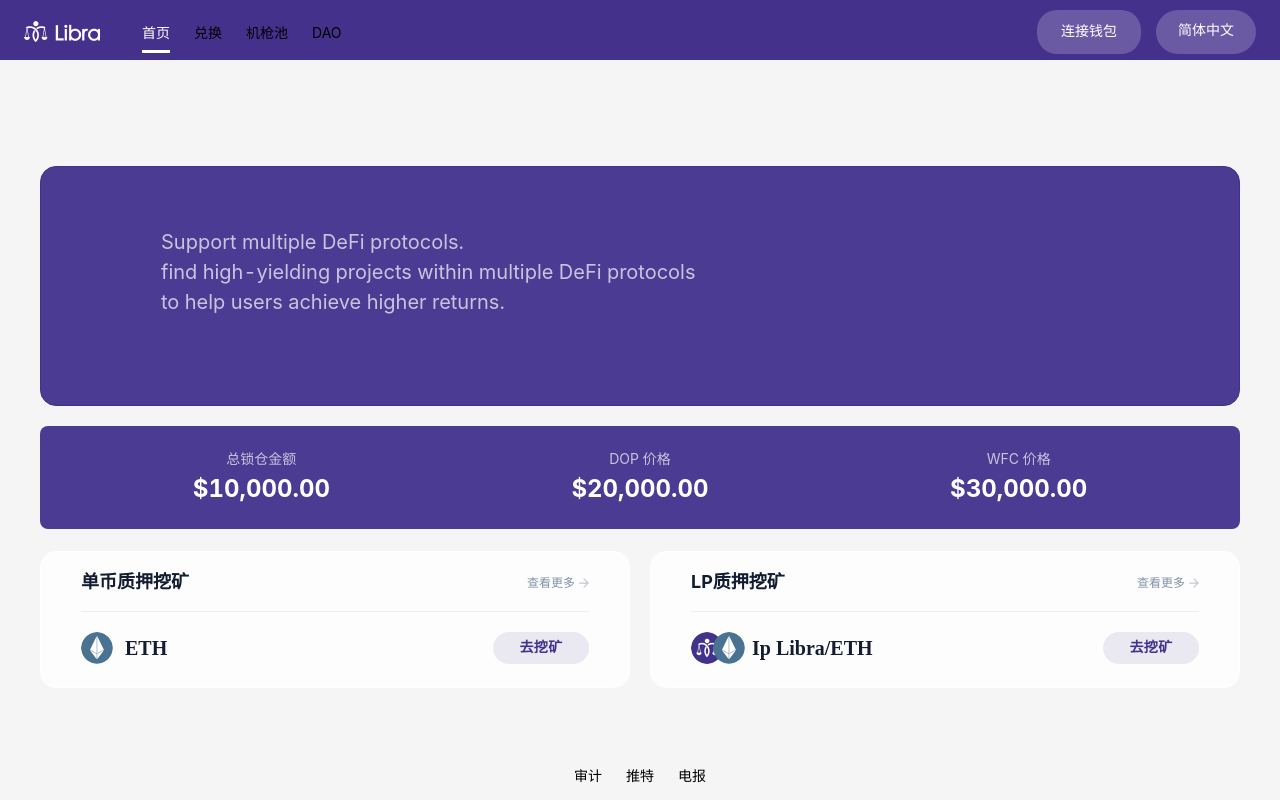
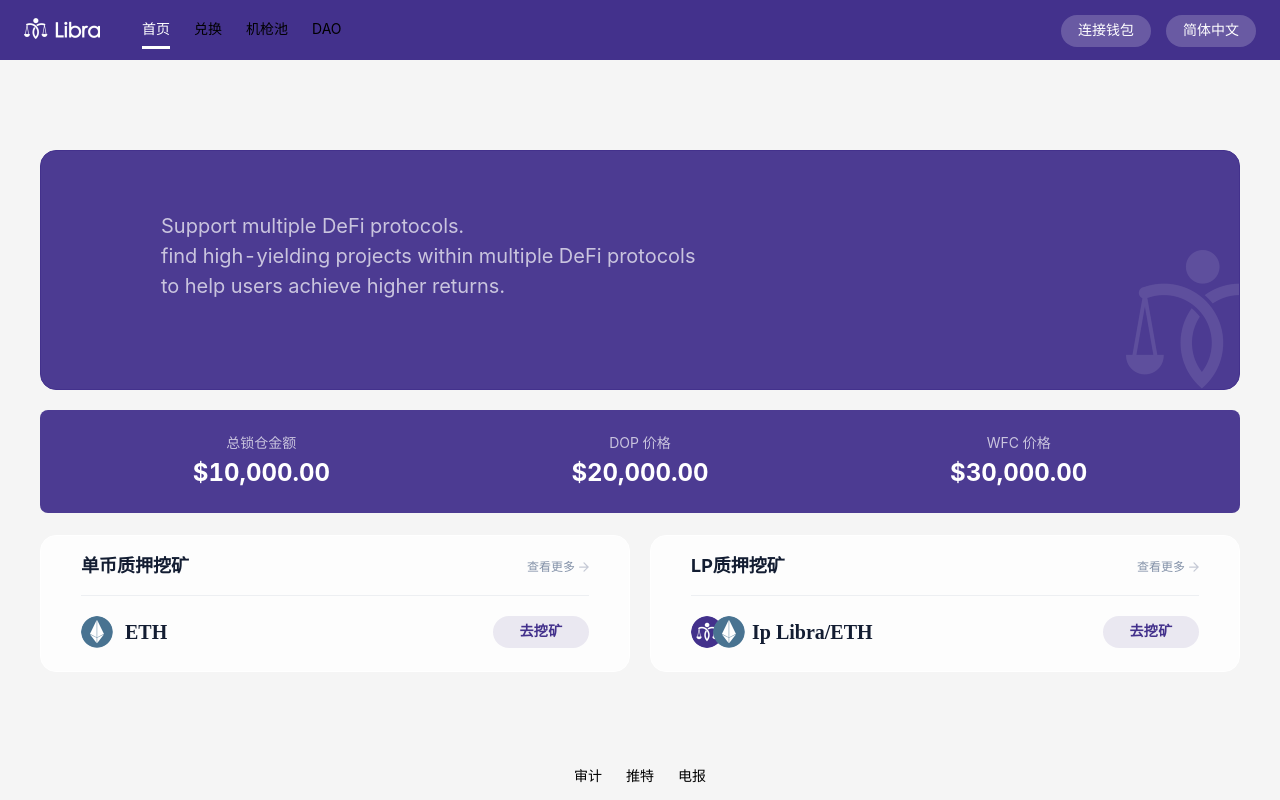
Before and after one commit to twiglau/DAPP, a Vue app: page / in a window 1280 px wide. Built offline with nearby package versions, Linux system fonts and the light colour scheme; what vue-clipboard2, vue-toasted would draw is missing.

Commit message:
modify-feature

```diff
--- a/src/App.vue
+++ b/src/App.vue
@@ -65,7 +65,7 @@ ul {margin: 0;padding: 0;}
   padding: 76px 0 0 0;
 }
 .route_view.pt_more {
-  padding: 146px 0 0 0;
+  padding: 130px 0 0 0;
 }
 .ant-modal-content {
   border-radius: 24px!important;
--- a/src/components/Header.vue
+++ b/src/components/Header.vue
@@ -256,8 +256,8 @@ export default {
     color: black;
   }
   .header_wrap .c_btn {
-    height: 44px;
-    line-height: 36px;
+    height: 32px;
+    line-height: 24px;
     padding: 2px;
     /*background: linear-gradient(45deg, #0066FF, #ffffff);*/
     background-color: transparent;
@@ -274,7 +274,7 @@ export default {
     font-size: 14px;
     /*background-color: #282828;*/
     border-radius: 20px;
-    padding: 0 22px;
+    padding: 0 15px;
     /*border: 2px solid #359A6C;*/
   }
   .header_wrap .c_btn:hover {
@@ -292,7 +292,7 @@ export default {
     align-items: center;
     margin-left: auto;
     flex-direction: row;
-    /*margin-top: 10px!important;*/
+    margin-top: 5px!important;
   }
   .right_nav .c_btn{
     border: 2px solid #43318C;
@@ -304,22 +304,6 @@ export default {
     border: 0px solid transparent;
     background: rgba(255, 255, 255, 0.2);
     color: white;
-  }
-  .h_address {
-    float: right;
-    color: #20C7D3;
-    font-size: 16px;
-    /*background-color: rgba(255,255,255,.3);*/
-    /*background-color: #2F2E2D;*/
-    /*box-sizing: border-box;*/
-    border:2px solid #43318C;
-    color: rgb(68, 62, 62);
-    border-radius: 100px;
-    height: 44px;
-    padding: 0 30px;
-    line-height: 40px;
-    position: relative;
-    margin-right: 10px;
   }
   .menu_icon {
     width: 40px;
@@ -333,13 +317,6 @@ export default {
     background-size: 100% 100%;
     background-position: center center;
   }
-  .m_logo {
-    display: none;
-    width: 40px;
-    height: 40px;
-    margin: 0 0 0 24px;
-    vertical-align: middle;
-  }
   .logo_wrap {
     margin-right: 42px;
     width: 76px;
@@ -350,10 +327,10 @@ export default {
     height: 100%;
   }
   .lang_change {
-    height: 44px;
-    width: 100px;
+    height: 32px;
+    width: 90px;
     border-radius: 100px;
-    line-height: 40px;
+    line-height: 30px;
     float: right;
     /*display: flex;*/
     text-align: center;
@@ -363,33 +340,10 @@ export default {
     font-size: 14px;
     border:2px solid #43318C;
   }
-  .lang_change .icon {
-    display: inline-block;
-    width: 20px;
-    height: 20px;
-    border-radius: 4px;
-    margin: 0 16px 0 24px;
-    background-size: 100% 100%;
-    background-repeat: no-repeat;
-    background-position: center center;
-    display: none!important;
-    /*background-image: url('../assets/lang_icon.svg');*/
-  }
-  .lang_change:hover .icon {
-    display: inline-block;
-    width: 22px;
-    height: 22px;
-    /*background-image: url('../assets/lang_icon_a.svg');*/
-  }
   @media (max-width: 768px) {
     .logo_wrap {
       width: 76px;
       height: 24px;
-    }
-    .h_address {
-      float: left;
-      max-width: 200px;
-      margin: 0 16px 0 auto;
     }
     .header_wrap .c_btn {
       margin: 0 16px 0 auto;
@@ -415,9 +369,6 @@ export default {
     .menu_icon {
       display: inline-block;
     }
-    .m_logo {
-      display: inline-block;
-    }
     .header_wrap .c_btn:hover {
       color: rgb(68, 62, 62);
       background-color: #fff;
@@ -439,9 +390,6 @@ export default {
     .lang_change{
       float: right;
     }
-    .lang_change .icon {
-      margin: 0 16px 0 0;
-    }
   }
 </style>
 <style>
--- a/src/pages/home.vue
+++ b/src/pages/home.vue
@@ -1,6 +1,9 @@
 <template>
   <div class="home_wrap">
+    <div class="home-info">
+      <img src="../assets/logo_bg_img.png" v-show="$store.state.accounts.isMobile" class="logo_bg" alt="">
       <div class="top_banner_wrap">
+        <img src="../assets/logo_bg_img.png" v-show="!$store.state.accounts.isMobile" class="logo_bg" alt="">
         <ul class="top_info" style="list-style:none;">
           <li>Support multiple DeFi protocols.</li>
           <li>find high-yielding projects within multiple DeFi protocols</li>
@@ -49,6 +52,7 @@
           </table>
         </div>
       </ul>
+    </div>
     <div class="jss107">
       <div class="jss108 jss109">
         <div class="jss110">
@@ -159,6 +163,19 @@ export default {
     color: rgba(255, 255, 255, 0.7);
     font-size: 20px;
     padding: 30px 60px;
+    position: relative;
+  }
+  .home-info {
+    position: relative;
+    overflow: hidden;
+  }
+  .logo_bg {
+    z-index: 0;
+    position:absolute;
+    bottom: 0;
+    right: -40px;
+    width: 153px;
+    height: 139px;
   }
   .top_info {
     list-style: none;
@@ -568,9 +585,11 @@ export default {
     font-weight: bolder;
   }
   @media (max-width: 768px) {
+    .home-info {
+      margin-top: -50px;
+    }
     .top_banner_wrap {
       margin: 0px;
-      margin-top: -30px;
       padding: 20px;
       height: 100px;
       font-size: 12px;
```
Also changed, not shown: src/assets/logo_bg_img.png (added). Lines whose indentation alone changed are shown as unchanged.
